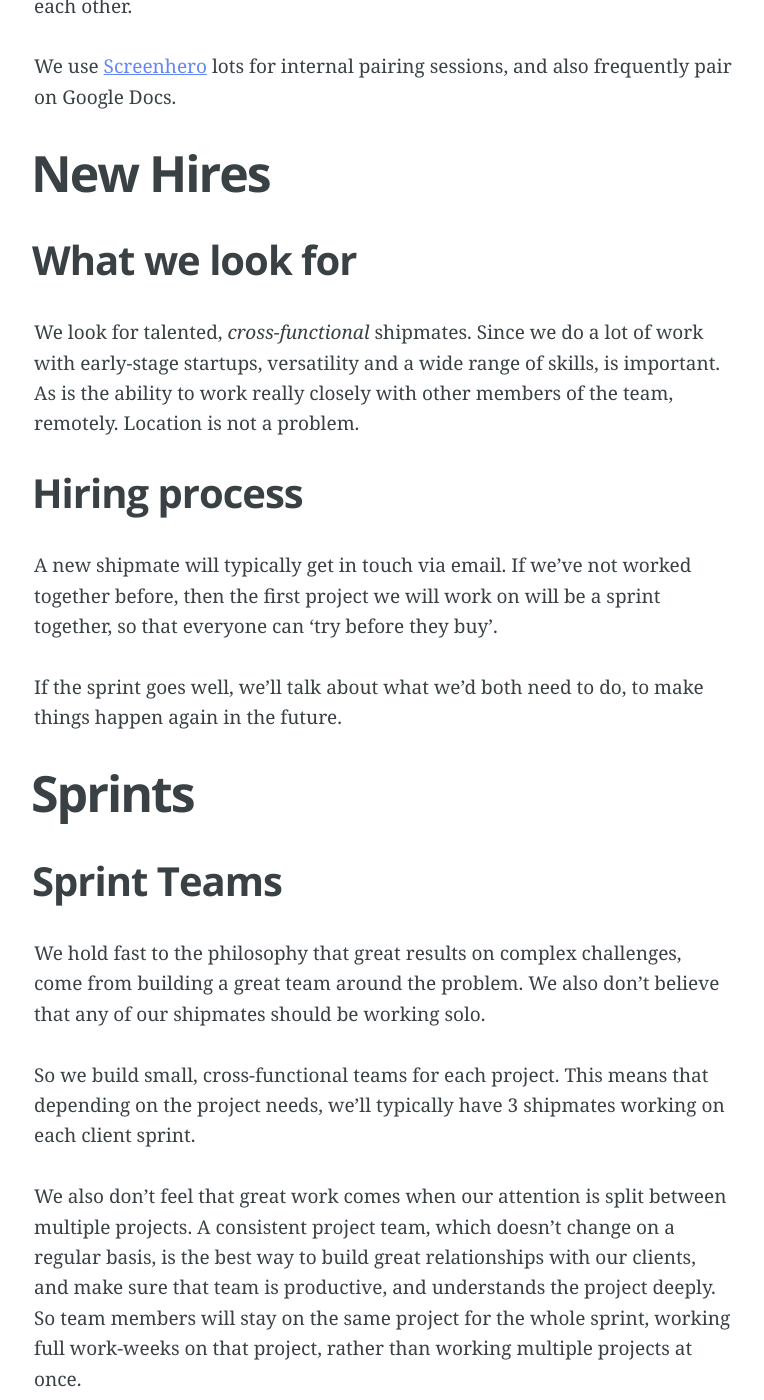
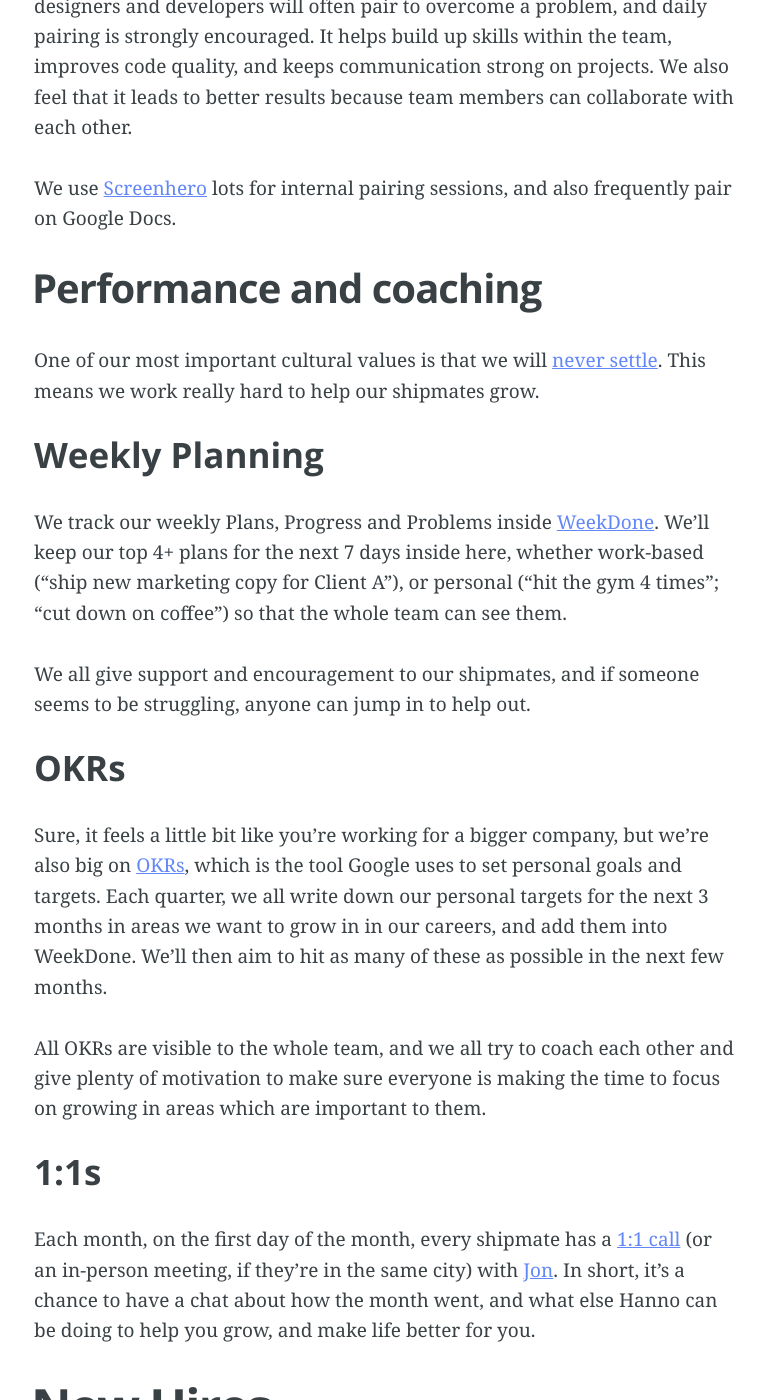
Before and after one commit to chrisco/playbook, a Jekyll site: the page built from index.md, in a window 1280 px wide and 1400 px high, scrolled down 14194 px. Shown: the whole window, without its empty margins (256-1020 px from the left). Built offline with Jekyll 4.4.1, drawn with Linux system fonts in a browser that asks for light colours; Markdown is read by kramdown in place of the engine named in the settings; some of the changed text lies outside the part shown.

Commit message:
Add OKRs

```diff
--- a/index.md
+++ b/index.md
@@ -205,6 +205,28 @@ We have a [heavy emphasis on spontaneous pairing](http://hanno.co/logbook/design
 
 We use [Screenhero](https://screenhero.com/) lots for internal pairing sessions, and also frequently pair on Google Docs.
 
+## Performance and coaching
+
+One of our most important cultural values is that we will [never settle]("http://hanno.co/team"). This means we work really hard to help our shipmates grow.
+
+### Weekly Planning
+
+We track our weekly Plans, Progress and Problems inside [WeekDone](https://weekdone.com/). We'll keep our top 4+ plans for the next 7 days inside here, whether work-based ("ship new marketing copy for Client A"), or personal ("hit the gym 4 times"; "cut down on coffee") so that the whole team can see them.
+
+We all give support and encouragement to our shipmates, and if someone seems to be struggling, anyone can jump in to help out.
+
+### OKRs
+
+Sure, it feels a little bit like you're working for a bigger company, but we're also big on [OKRs](http://en.wikipedia.org/wiki/OKR), which is the tool Google uses to set personal goals and targets. Each quarter, we all write down our personal targets for the next 3 months in areas we want to grow in in our careers, and add them into WeekDone. We'll then aim to hit as many of these as possible in the next few months.
+
+All OKRs are visible to the whole team, and we all try to coach each other and give plenty of motivation to make sure everyone is making the time to focus on growing in areas which are important to them.
+
+
+### 1:1s
+
+Each month, on the first day of the month, every shipmate has a [1:1 call](http://hanno.co/logbook/helping-our-team-to-grow) (or an in-person meeting, if they're in the same city) with [Jon](http://hanno.co/team/jon). In short, it's a chance to have a chat about how the month went, and what else Hanno can be doing to help you grow, and make life better for you.
+
+
 # New Hires
 
 ## What we look for
```
